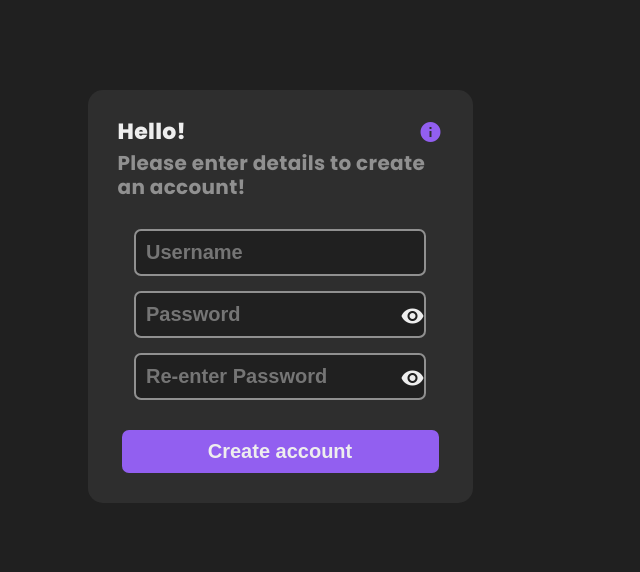
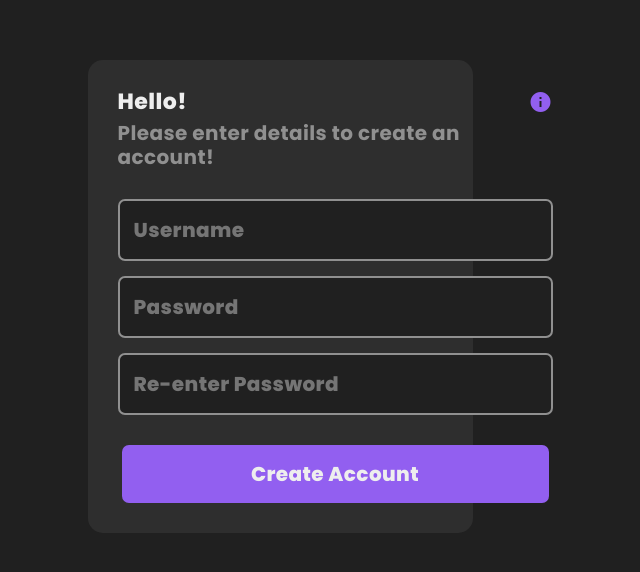
Before and after one commit to outlr-pse/outlr-pse-code, a Vue app in the folder frontend/: page /register in a window 1280 px wide. Shown: the part 104-676 px from the top of the page, without its empty margins (360-1000 px from the left). Built offline with nearby package versions, Linux system fonts and the light colour scheme; no server answers.

Commit message:
updated style

```diff
--- a/frontend/src/assets/fonts.css
+++ b/frontend/src/assets/fonts.css
@@ -128,6 +128,14 @@
   font-style: italic;
 }
 
+/* Black */
+@font-face {
+    font-family: "Poppins";
+    src: local("Poppins Black"), url(../assets/fonts/Poppins/Poppins-Black.ttf) format("truetype");
+    font-weight: 900;
+    font-style: normal;
+}
+
 /* Black Italic */
 @font-face {
   font-family: "Poppins";
--- a/frontend/src/assets/main.css
+++ b/frontend/src/assets/main.css
@@ -27,6 +27,11 @@
   height: 100vh;
 }
 
+/* GLOBAL global styles */
+* {
+  font-family: "Poppins", Calibri, sans-serif;
+  letter-spacing: 0.02em;
+}
 
 body {
   margin: 0;
--- a/frontend/src/components/views/RegisterView/RegisterView.vue
+++ b/frontend/src/components/views/RegisterView/RegisterView.vue
@@ -19,26 +19,26 @@
         <div class="login-form">
           <div class="error" v-show="error">{{ errorMessage }}</div>
           <div class="text-fields">
-            <div>
+<!--            <div>-->
               <input v-bind:class="{'valid': usernameInput(username), 'errorInput':error}" class="username"
                    @input="usernameInput" @click="() => error = false" v-model="username" placeholder="Username"/>
-            </div>
-            <div style="position:relative">
+<!--            </div>-->
+<!--            <div style="position:relative">-->
                <input v-bind:class="{'valid': passwordInput(passwordInput), 'errorInput':error}" class="password"
                    @input="passwordInput" @click="() => error = false" v-model="password" placeholder="Password"
                    :type="inputTypePassword"/>
-            <span class="material-icons md-dark passwordIcon" @click="toggleVisibilityPassword">{{visiblePassword}}</span>
-            </div>
-             <div style="position:relative">
+<!--            <span class="material-icons md-dark passwordIcon" @click="toggleVisibilityPassword">{{visiblePassword}}</span>-->
+<!--            </div>-->
+<!--             <div style="position:relative">-->
                <input v-bind:class="{'valid': passwordRepeatedInput(passwordRepeated), 'errorInput':error}"
                    class="passwordRepeated" @input="passwordRepeatedInput" @click="() => error = false"
                    v-model="passwordRepeated" placeholder="Re-enter Password" :type="inputTypePasswordRepeated"/>
-            <span class="material-icons md-dark passwordIcon" @click="toggleVisibilityPasswordRepeated">{{visiblePasswordRepeated}}</span>
-             </div>
+<!--            <span class="material-icons md-dark passwordIcon" @click="toggleVisibilityPasswordRepeated">{{visiblePasswordRepeated}}</span>-->
+<!--             </div>-->
           </div>
           <div class="submit-field">
             <input v-bind:class="{'validSubmit': validInput, 'errorSubmit':error}" ref="submit"
-                   @click="tryRegisterSubmit" type="button" value="Create account">
+                   @click="tryRegisterSubmit" type="button" value="Create Account">
           </div>
         </div>
       </div>
@@ -158,8 +158,11 @@ export default defineComponent({
 .passwordIcon {
   float: right;
   position: absolute;
-  right: 18px;
-  top: 13px;
+    top: 0.8rem;
+  right: 0.8rem;
+  padding: 0.5rem;
+  /*right: 18px;*/
+  /*top: 13px;*/
   z-index: 90;
   color: var(--color-main-white);
   width: 24px;
@@ -262,7 +265,7 @@ export default defineComponent({
   outline: none;
   font-size: 20px;
   font-weight: 800;
-  padding: 10px;
+  padding: 14px;
   border-radius: 7px;
   border: none;
 }
```
